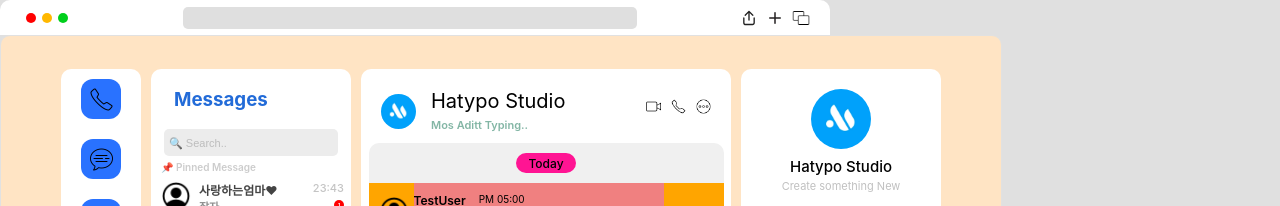
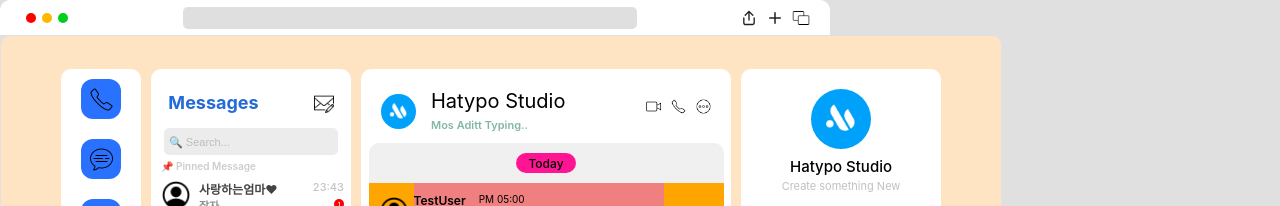
Before and after one commit to zzzzzuuuuu/miniProject, a React (Create React App) app: page / in a window 1280 px wide. Shown: the top 206 px of the page. Built offline with nearby package versions, Linux system fonts and the light colour scheme.

Commit message:
style: 작성아이콘 추가

```diff
--- a/src/components/ChatLists.js
+++ b/src/components/ChatLists.js
@@ -1,16 +1,18 @@
 import styled from "styled-components";
 import ChatList from "./ChatList";
+import WRITE from "../assets/images/icon_write.png";
 
 const ChatLists = (props) => {
   const PinnedData = props.pinnedData;
   const AllData = props.allData;
-  // console.log(PinnedData); // 왜 undefined지?
-  // console.log(AllData);
   return (
     <>
       <ChatListsBox>
-        <MessageTitle>Messages</MessageTitle> {/*// 메시지 박스 만들어서 수정하기 버튼이랑 같이 넣기*/}
-        <ChatSearchInput placeholder={" 🔍 Search.."}></ChatSearchInput>
+        <MessageTop>
+          <MessageTitle>Messages</MessageTitle>
+          <WriteMessage src={WRITE}/>
+        </MessageTop>
+        <ChatSearchInput placeholder={" 🔍 Search..."}></ChatSearchInput>
         <InfoMessage>📌 Pinned Message</InfoMessage>
         <MessageLists>
           {PinnedData.map((data, index) => (
@@ -36,14 +38,25 @@
   background: white;
   border-radius: 10px;
   margin-left: 10px;
-  //display: flex;
-  //flex-direction: column;
-  //align-items: center;
+`
+
+const MessageTop = styled.div`
+  display: flex;
+  padding: 20px 0 15px 0;
+  justify-content: center;
 `
 
 const MessageTitle = styled.h3`
   color: #226BD8;
-  margin-left: 23px;
+  font-size: 18px;
+  font-weight: 750;
+  margin: 3px 30px 0 0;
+`
+
+const WriteMessage = styled.img`
+  width: 20px;
+  height: 20px;
+  margin: 4px 0 0 25px;
 `
 
 const ChatSearchInput = styled.input`
@@ -74,6 +87,4 @@
   margin-bottom: 0;
   width: 200px;
   height: 180px;
-  //background: lightpink;
-  //border: 1px solid #ccc;
 `
```
Also changed, not shown: src/assets/images/icon_write.png (added).
